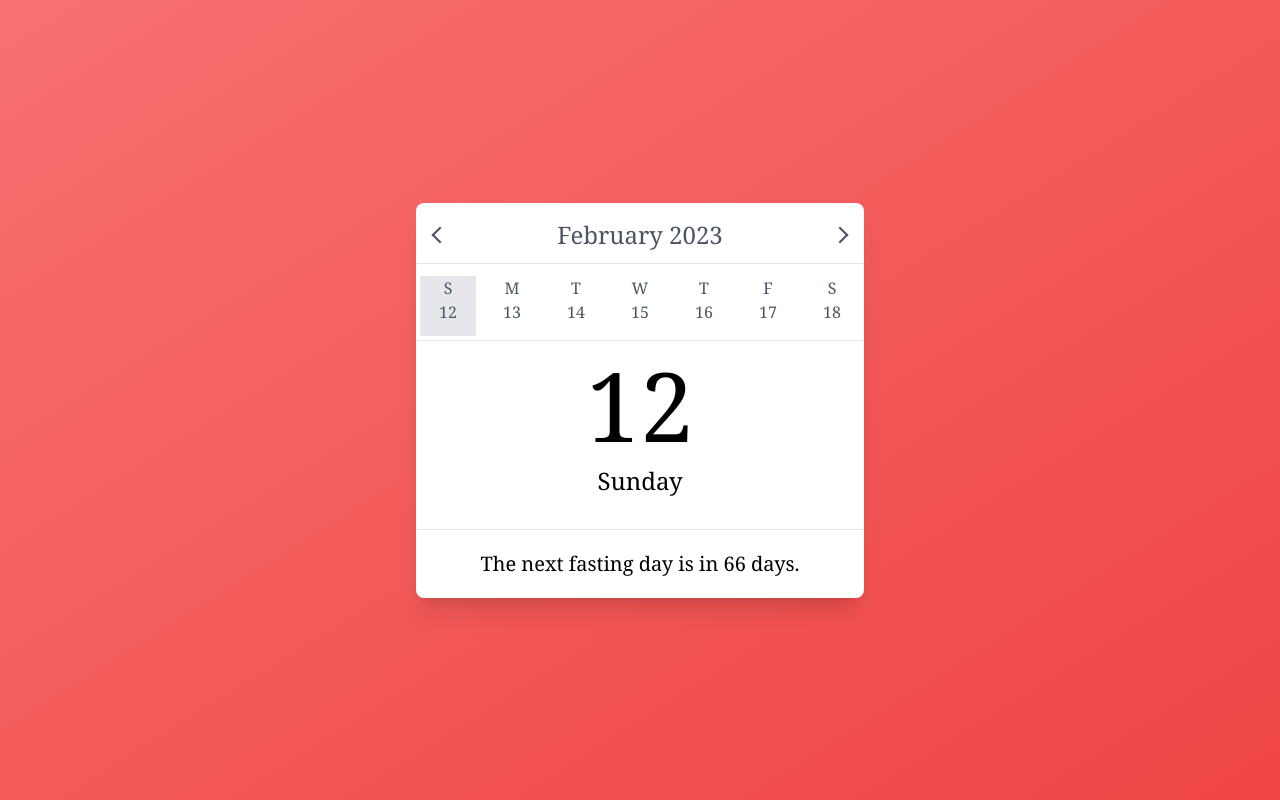
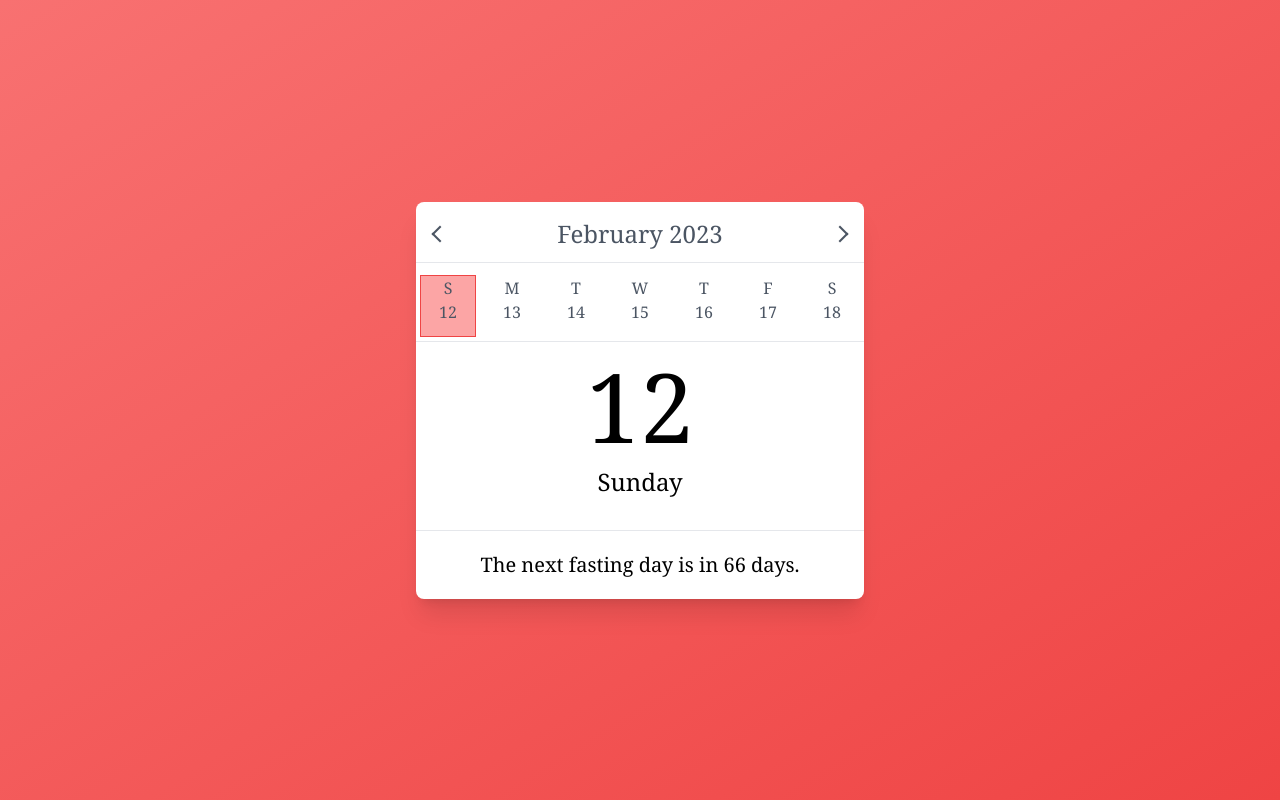
Before and after one commit to bakku/fast-like-east, a Vue app: page /days/today in a window 1280 px wide. Built offline with nearby package versions, Linux system fonts and the light colour scheme.

Commit message:
Add highlighting of current day

```diff
--- a/src/components/dayView/DayCardHeader.vue
+++ b/src/components/dayView/DayCardHeader.vue
@@ -21,6 +21,8 @@ import { computed } from "vue";
 const props = defineProps<{
   date: Date;
 }>();
+
+const today = new Date();
 
 const weekDays = computed(() =>
   eachDayOfInterval({
@@ -113,8 +115,8 @@ const goToNextWeek = () => {
       v-for="day in weekDays"
       :key="day.getDate()"
       :class="`flex flex-col justify-center items-center m-1 cursor-pointer ${
-        daysEqual(day, date) ? 'bg-gray-200' : ''
-      }`"
+        daysEqual(day, date) ? 'bg-red-300' : ''
+      } ${daysEqual(today, day) ? 'border border-red-500' : ''}`"
       @click="handleDayClick(day)"
     >
       <p>
```
